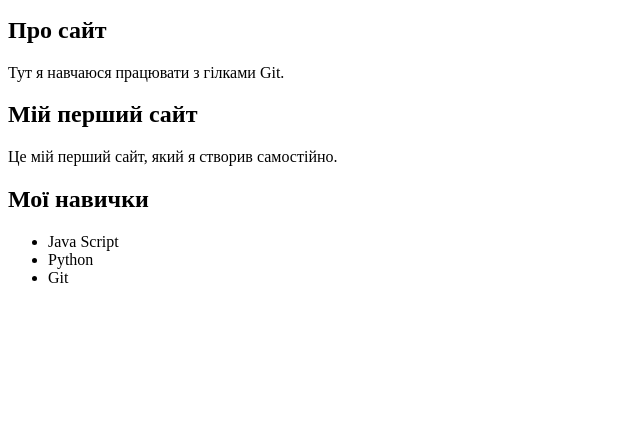
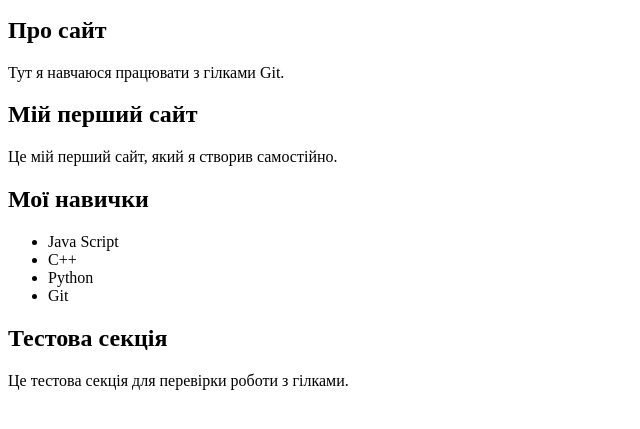
Before and after one commit to Ctrl-Ruva-V/my-first-git-project, a plain HTML site: page index.html in a window 1280 px wide. Shown: the part 233-662 px from the top of the page, without its empty margins (0-640 px from the left). Drawn offline with Linux system fonts and the light colour scheme.

Commit message:
Add temporary section

```diff
--- a/index.html
+++ b/index.html
@@ -25,9 +25,15 @@
     <h2>Мої навички</h2>
     <ul>
       <li>Java Script</li>
+      <li>C++</li>
       <li>Python</li>
       <li>Git</li>
     </ul>
   </section>
+
+  <section>
+    <h2>Тестова секція</h2>
+    <p>Це тестова секція для перевірки роботи з гілками.</p>
+  </section>
 </body>
 </html>
```
